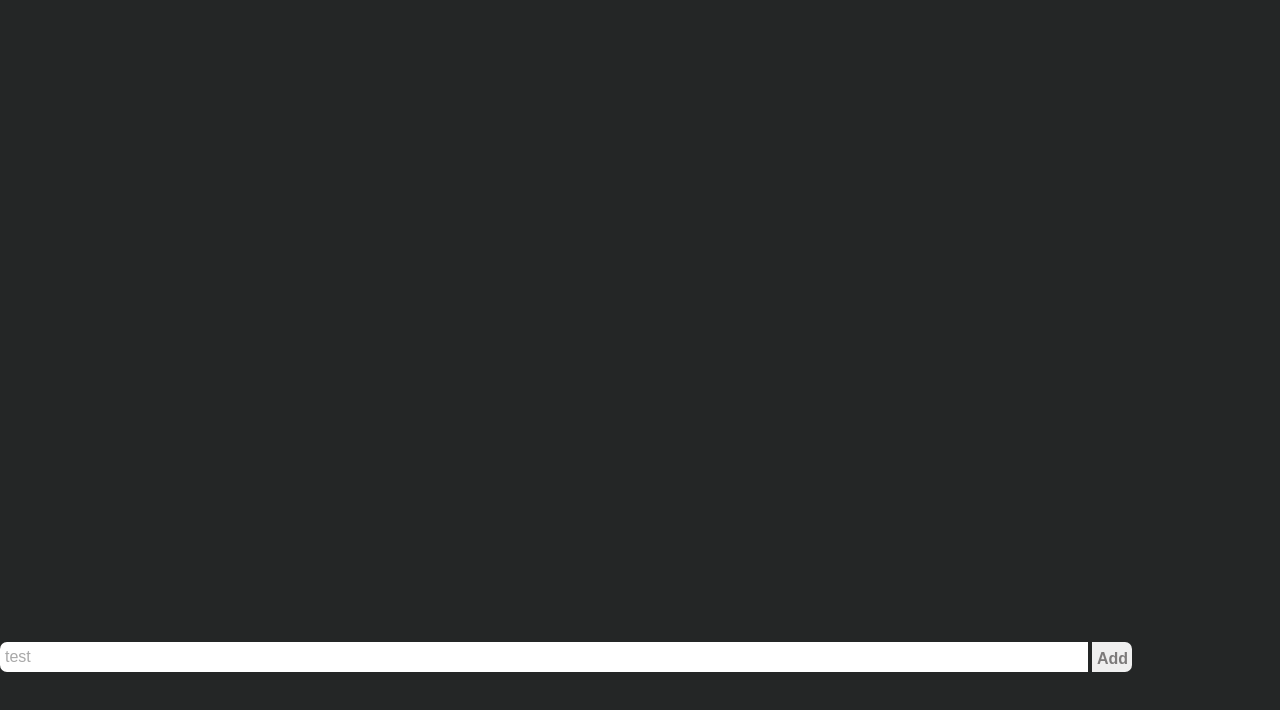
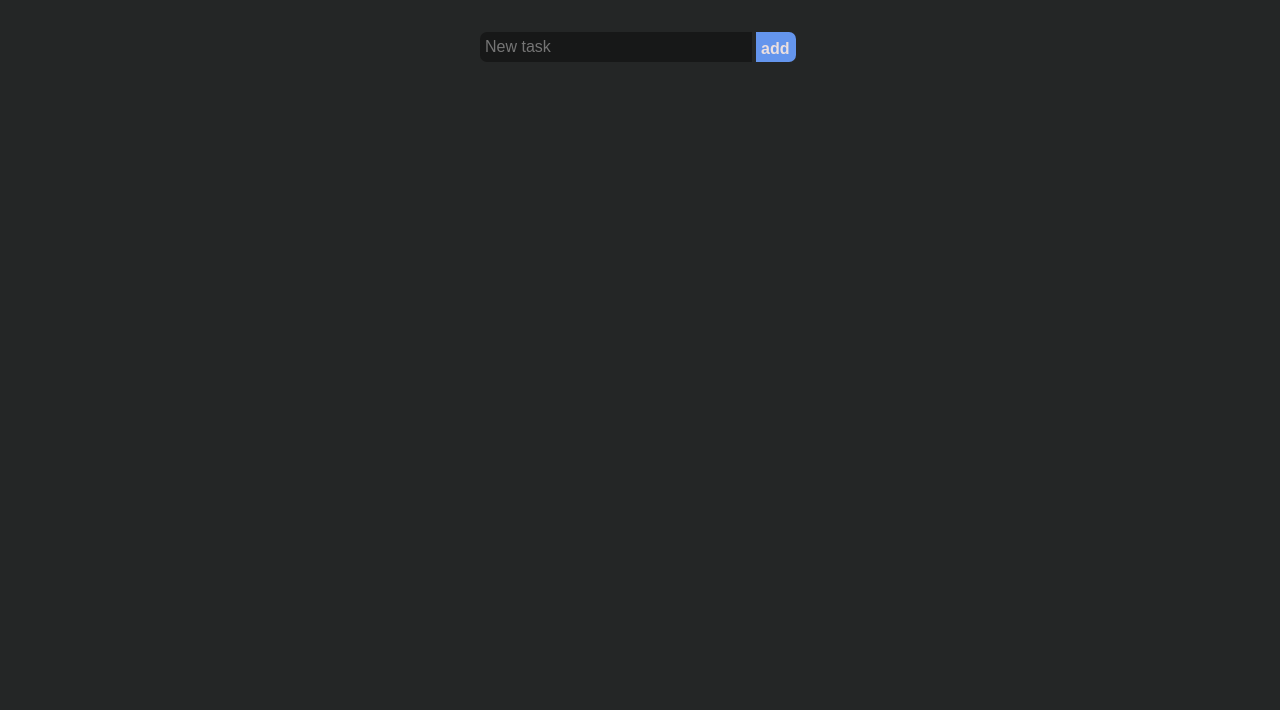
Before and after one commit to fdvmoreira/task-manager, a plain HTML site: page index.html in a window 1280 px wide. Drawn offline with Linux system fonts and the light colour scheme.

Commit message:
Update the UI colors

```diff
--- a/css/style.css
+++ b/css/style.css
@@ -1,14 +1,16 @@
-html{
+html {
   box-sizing: border-box;
 }
 
-*, *:before, *:after{
+*,
+*:before,
+*:after {
   margin: 0px;
   padding: 0px;
   box-sizing: inherit;
 }
 
-:root{
+:root {
   --bg: rgb(36, 38, 38);
   background-color: var(--bg);
   font-size: 16px;
@@ -20,10 +22,10 @@ html{
   margin: auto;
   top: 30px;
   height: 80vh;
-
 }
 
-#inputForm > input, input:focus{
+#inputForm > input,
+input:focus {
   margin: auto;
   padding: 5px;
   border: none;
@@ -33,33 +35,36 @@ html{
   align-content: center;
 }
 
-input[type="text"]{
+input[type="text"] {
   width: 85%;
-    color:darkgray;
+  color: darkgray;
+  border: 1px solid darkgrey;
   border-radius: 7px 0px 0px 7px;
   padding: 5px;
   font-weight: lighter;
+  background-color: rgb(23, 24, 24);
 }
 
-input[type="submit"]{
+input[type="submit"] {
   width: 15%;
   position: relative;
   text-align: justify;
   top: 2px;
   width: 40px;
-    color: rgb(124, 122, 122);
+  color: rgb(235, 223, 223);
   border-radius: 0px 7px 7px 0px;
   font-weight: bold;
+  background-color: cornflowerblue;
 }
 
-ul{
+ul {
   position: relative;
   list-style: none;
   color: #c0c0c0;
   left: 5px;
 }
 
-li{
+li {
   line-height: 1.5em;
   font-weight: lighter;
 }
--- a/index.html
+++ b/index.html
@@ -1,5 +1,6 @@
 <!DOCTYPE html>
 <html lang="en">
+
 <head>
     <meta charset="UTF-8">
     <meta http-equiv="X-UA-Compatible" content="IE=edge">
@@ -7,20 +8,23 @@
     <title>Task Manager</title>
 
     <!-- Scripts -->
-    <script src="js/app.js" defer ></script>
+    <script src="js/app.js" defer></script>
 
     <!-- Styles -->
     <link rel="stylesheet" href="css/style.css">
 
 </head>
+
 <body>
-    <div class="container"></div>
-    <form action="#" id="inputForm">
-        <input type="text" placeholder="New Task" id="inputText" value="test">
-        <input type="submit" value="Add" id="btnAddToList">
-    </form>
-    <ul id="taskList">
-        <!-- tasks placeholder -->
-    </ul>
+    <div class="container">
+        <form action="#" id="inputForm">
+            <input type="text" placeholder="New task" id="inputText" required>
+            <input type="submit" value="add">
+        </form>
+        <ul id="taskList">
+            <!-- tasks placeholder -->
+        </ul>
+    </div>
 </body>
+
 </html>
```
Also changed, not shown: js/app.js (+4 -4 lines). Lines whose indentation alone changed are shown as unchanged.
